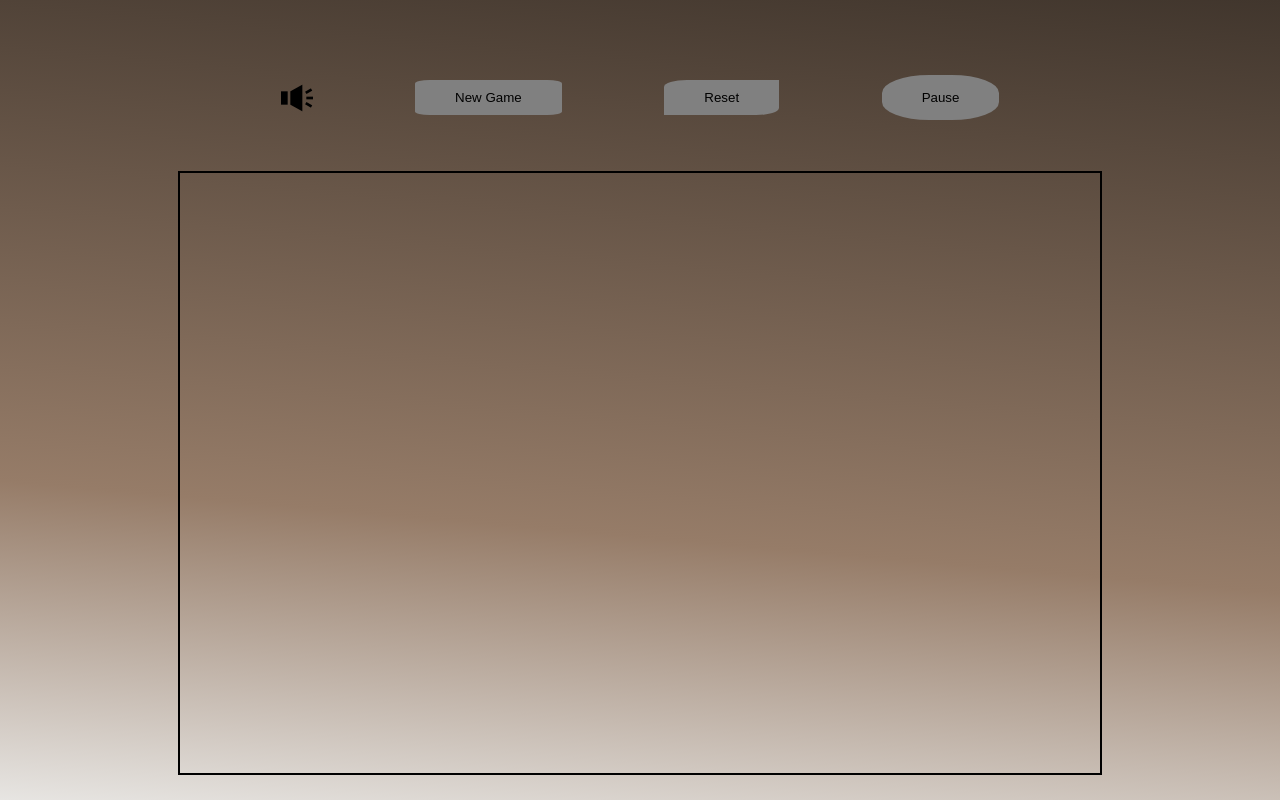
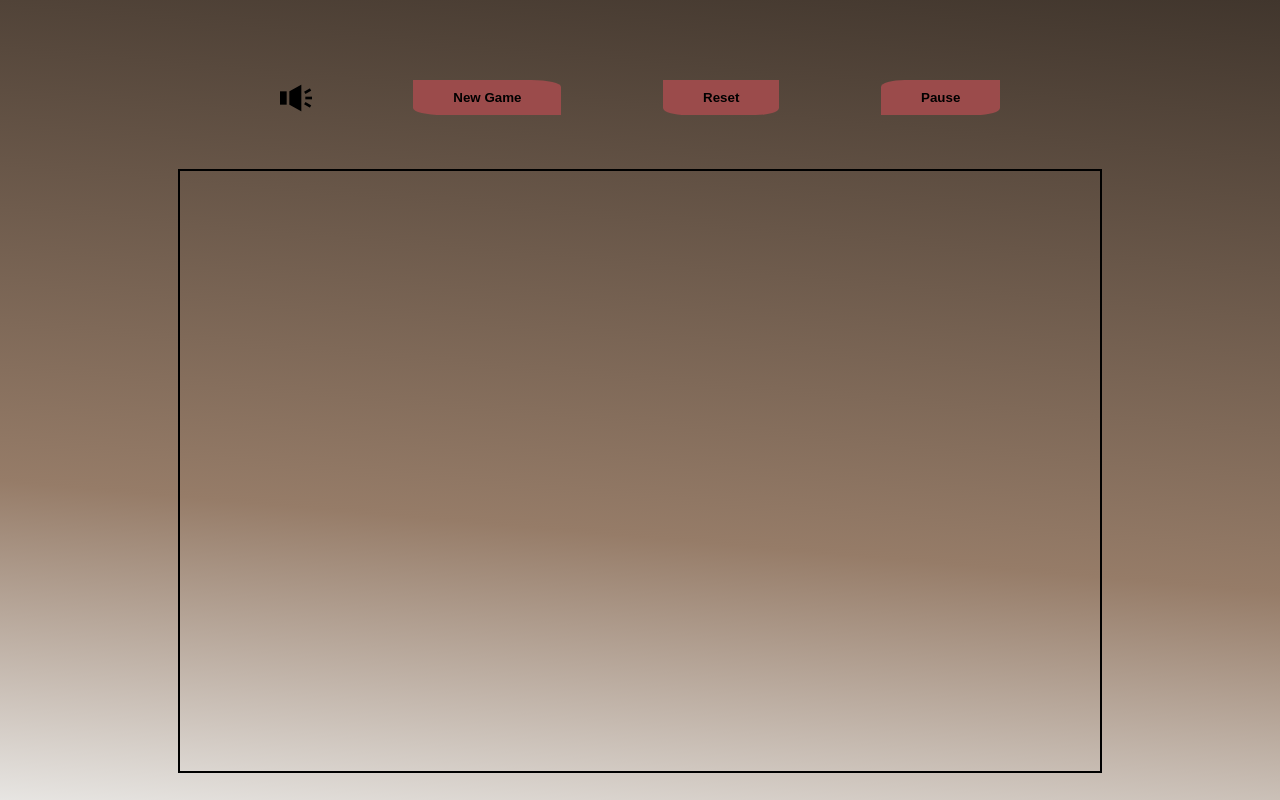
Before and after one commit to DavidFelix8/game-project-javascript, a plain HTML site: page index.html in a window 1280 px wide. Drawn offline with Linux system fonts and the light colour scheme.

Commit message:
Min change

```diff
--- a/style.css
+++ b/style.css
@@ -47,43 +47,55 @@ canvas {
 }
 
 #newGame_button {
+  font-weight: bold;
   padding: 1rem 4rem;
-  background-color: grey;
+  background-color: rgb(155, 75, 75);
   border: none;
   outline: 0;
-  border-radius: 10%;
+  border-top-right-radius: 20%;
+  border-bottom-left-radius: 20%;
 }
 
 #newGame_button:hover {
-  padding: 1rem 6rem;
   background-color: orange;
+  border-top-left-radius: 20%;
+  border-bottom-right-radius: 20%;
+  border-top-right-radius: 0%;
+  border-bottom-left-radius: 0%;
 }
 
 #reset_button {
+  font-weight: bold;
   padding: 1rem 4rem;
-  background-color: grey;
+  background-color: rgb(155, 75, 75);
+  border: none;
+  outline: 0;
+  border-bottom-left-radius: 20%;
+  border-bottom-right-radius: 20%;
+}
+
+#reset_button:hover {
+  background-color: orange;
+  border-top-left-radius: 20%;
+  border-bottom-right-radius: 20%;
+  border-top-right-radius: 20%;
+  border-bottom-left-radius: 20%;
+}
+
+#pause_button {
+  font-weight: bold;
+  padding: 1rem 4rem;
+  background-color: rgb(155, 75, 75);
   border: none;
   outline: 0;
   border-top-left-radius: 20%;
   border-bottom-right-radius: 20%;
 }
 
-#reset_button:hover {
+#pause_button:hover {
   background-color: orange;
   border-top-left-radius: 0%;
   border-bottom-right-radius: 0%;
   border-top-right-radius: 20%;
   border-bottom-left-radius: 20%;
 }
-
-#pause_button {
-  padding: 1.5rem 4rem;
-  background-color: grey;
-  border: none;
-  outline: 0;
-  border-radius: 40%;
-}
-
-#pause_button:hover {
-  background-color: orange;
-}
```
